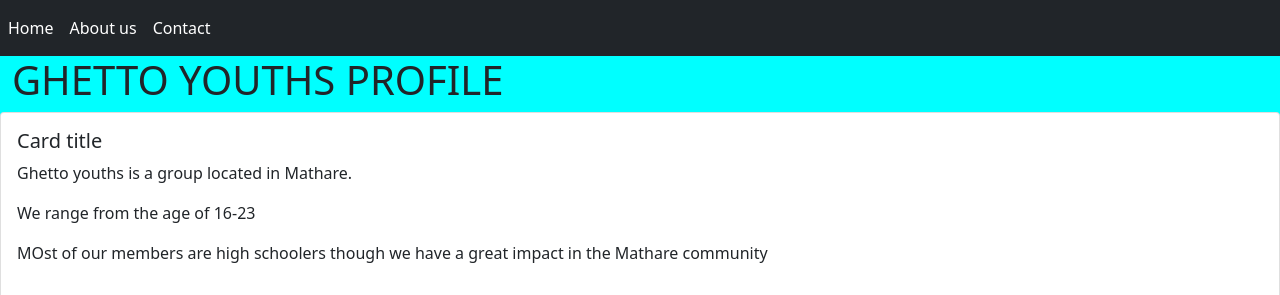
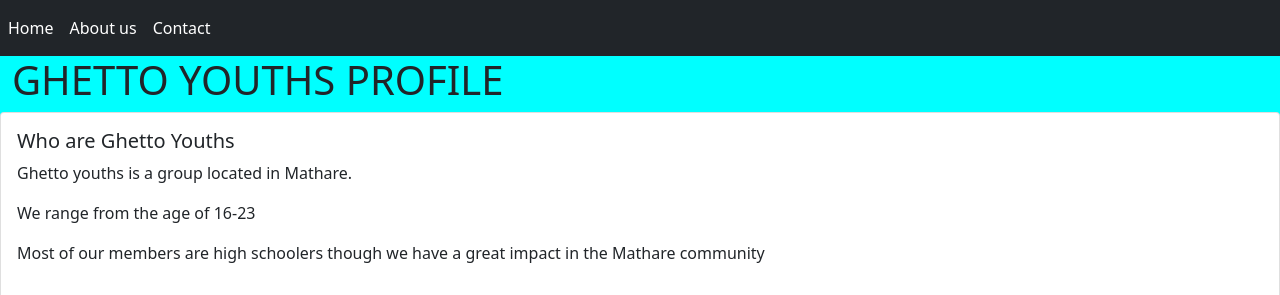
Before and after one commit to CollinsOchieng-1/Ghetto_youths, a plain HTML site: page index.html in a window 1280 px wide. Shown: the top 295 px of the page. Drawn offline with nearby package versions, Linux system fonts and the light colour scheme.

Commit message:
card title

```diff
--- a/index.html
+++ b/index.html
@@ -31,15 +31,13 @@
     <div class="container-fluid header">
     <h1>GHETTO YOUTHS PROFILE</h1>
     </div>
-    <div class="hend">
 
-          </div>
           <div class="card">
             <div class="card-body">
-              <h5 class="card-title">Card title</h5>
+              <h5 class="card-title">Who are Ghetto Youths</h5>
               <p class="card-text">Ghetto youths is a group located in Mathare.</p>
               <p>We range from the age of 16-23</p>
-              <p>MOst of our members are high schoolers though we have a great impact in the Mathare community</p>
+              <p>Most of our members are high schoolers though we have a great impact in the Mathare community</p>
             </div>
             <img src="..." class="card-img-bottom" alt="...">
           </div>
```
